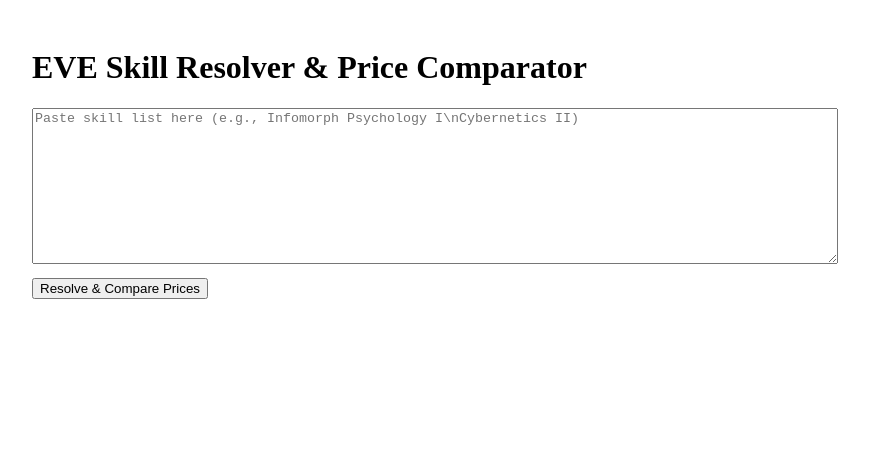
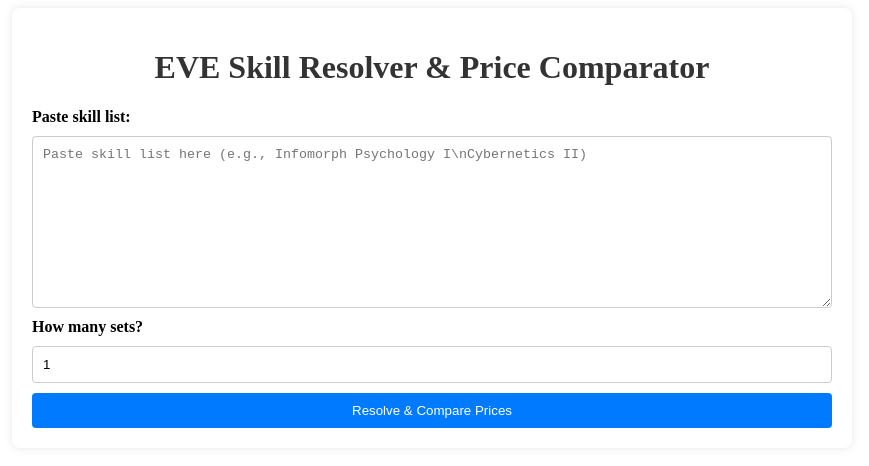
Before and after one commit to KasliCatal/eve-jabroni-tool, a Next.js app: page / in a window 1280 px wide. Shown: the top 466 px of the page, without its empty margins (208-1077 px from the left). Built offline with nearby package versions, Linux system fonts and the light colour scheme.

Commit message:
Update index.js

```diff
--- a/pages/index.js
+++ b/pages/index.js
@@ -3,6 +3,7 @@
 
 export default function Home() {
   const [input, setInput] = useState('');
+  const [sets, setSets] = useState(1);
   const [betterJita, setBetterJita] = useState([]);
   const [betterNPC, setBetterNPC] = useState([]);
   const [totalSavings, setTotalSavings] = useState(0);
@@ -45,47 +46,86 @@
     }
   };
 
+  const copyToClipboard = (text) => {
+    navigator.clipboard.writeText(text).then(() => alert('Copied to clipboard!'));
+  };
+
+  const getCopyText = (items) => items.map(item => `${item.name} ${sets}`).join('\n');
+
   const renderTable = (items, title) => (
     items.length > 0 && (
-      <>
-        <h3>{title}</h3>
+      <div style={{ marginBottom: '20px', padding: '15px', border: '1px solid #ccc', borderRadius: '8px', background: '#f9f9f9' }}>
+        <h3 style={{ marginBottom: '10px' }}>{title}</h3>
         <table style={{ width: '100%', borderCollapse: 'collapse' }}>
-          <thead><tr><th>Name</th><th>Type ID</th><th>Jita Price (ISK)</th><th>NPC Price (ISK)</th><th>Savings (ISK)</th><th>Notes</th></tr></thead>
+          <thead>
+            <tr style={{ background: '#e6e6e6' }}>
+              <th style={{ padding: '8px', border: '1px solid #ddd' }}>Name</th>
+              <th style={{ padding: '8px', border: '1px solid #ddd' }}>Type ID</th>
+              <th style={{ padding: '8px', border: '1px solid #ddd' }}>Jita Price (ISK)</th>
+              <th style={{ padding: '8px', border: '1px solid #ddd' }}>NPC Price (ISK)</th>
+              <th style={{ padding: '8px', border: '1px solid #ddd' }}>Savings (ISK)</th>
+              <th style={{ padding: '8px', border: '1px solid #ddd' }}>Notes</th>
+            </tr>
+          </thead>
           <tbody>
             {items.map((item) => (
               <tr key={item.type_id}>
-                <td>{item.name}</td>
-                <td>{item.type_id}</td>
-                <td>{(item.jita_price || 0).toLocaleString()} {item.fallback ? '(Region fallback)' : ''}</td>
-                <td>{item.npc_price !== null ? item.npc_price.toLocaleString() : 'N/A'}</td>
-                <td>{(item.savings || 0).toLocaleString()}</td>
-                <td>{item.npc_price === null ? 'No NPC option (market only)' : ''}</td>
+                <td style={{ padding: '8px', border: '1px solid #ddd' }}>{item.name}</td>
+                <td style={{ padding: '8px', border: '1px solid #ddd' }}>{item.type_id}</td>
+                <td style={{ padding: '8px', border: '1px solid #ddd' }}>{(item.jita_price || 0).toLocaleString()} {item.fallback ? '(Region fallback)' : ''}</td>
+                <td style={{ padding: '8px', border: '1px solid #ddd' }}>{item.npc_price !== null ? item.npc_price.toLocaleString() : 'N/A'}</td>
+                <td style={{ padding: '8px', border: '1px solid #ddd' }}>{(item.savings || 0).toLocaleString()}</td>
+                <td style={{ padding: '8px', border: '1px solid #ddd' }}>{item.npc_price === null ? 'No NPC option (market only)' : ''}</td>
               </tr>
             ))}
           </tbody>
         </table>
-      </>
+        <div style={{ marginTop: '10px' }}>
+          <textarea
+            readOnly
+            value={getCopyText(items)}
+            style={{ width: '100%', height: '100px', marginBottom: '10px', padding: '8px', borderRadius: '4px', border: '1px solid #ccc' }}
+          />
+          <button
+            onClick={() => copyToClipboard(getCopyText(items))}
+            style={{ padding: '8px 16px', background: '#007bff', color: 'white', border: 'none', borderRadius: '4px', cursor: 'pointer' }}
+          >
+            Copy List
+          </button>
+        </div>
+      </div>
     )
   );
 
   return (
-    <div style={{ padding: '20px', maxWidth: '800px', margin: 'auto' }}>
-      <h1>EVE Skill Resolver & Price Comparator</h1>
-      <form onSubmit={handleSubmit}>
+    <div style={{ padding: '20px', maxWidth: '800px', margin: 'auto', background: '#fff', boxShadow: '0 0 10px rgba(0,0,0,0.1)', borderRadius: '8px' }}>
+      <h1 style={{ textAlign: 'center', color: '#333' }}>EVE Skill Resolver & Price Comparator</h1>
+      <form onSubmit={handleSubmit} style={{ display: 'flex', flexDirection: 'column', gap: '10px' }}>
+        <label style={{ fontWeight: 'bold' }}>Paste skill list:</label>
         <textarea
           value={input}
           onChange={(e) => setInput(e.target.value)}
           placeholder="Paste skill list here (e.g., Infomorph Psychology I\nCybernetics II)"
           rows={10}
-          style={{ width: '100%', marginBottom: '10px' }}
+          style={{ padding: '10px', borderRadius: '4px', border: '1px solid #ccc' }}
         />
-        <button type="submit" disabled={loading}>Resolve & Compare Prices</button>
+        <label style={{ fontWeight: 'bold' }}>How many sets?</label>
+        <input
+          type="number"
+          value={sets}
+          onChange={(e) => setSets(Math.max(1, parseInt(e.target.value) || 1))}
+          min={1}
+          style={{ padding: '10px', borderRadius: '4px', border: '1px solid #ccc' }}
+        />
+        <button type="submit" disabled={loading} style={{ padding: '10px', background: '#007bff', color: 'white', border: 'none', borderRadius: '4px', cursor: 'pointer' }}>
+          Resolve & Compare Prices
+        </button>
       </form>
-      {loading && <p>Loading...</p>}
-      {error && <p>Error: {error}</p>}
+      {loading && <p style={{ textAlign: 'center', color: '#666' }}>Loading...</p>}
+      {error && <p style={{ color: 'red' }}>Error: {error}</p>}
       {renderTable(betterJita, 'Better to Buy in Jita 4-4')}
-      {renderTable(betterNPC, 'Better to Buy in NPC School Stations (e.g., School of Applied Knowledge in Josameto)')}
-      {totalSavings > 0 && <p><strong>Total Savings: {totalSavings.toLocaleString()} ISK</strong></p>}
+      {renderTable(betterNPC, 'Better to Buy in NPC School Stations (e.g., Kisogo or Itamo)')}
+      {totalSavings > 0 && <p style={{ textAlign: 'center', fontWeight: 'bold' }}>Total Savings: {totalSavings.toLocaleString()} ISK</p>}
     </div>
   );
 }
```
